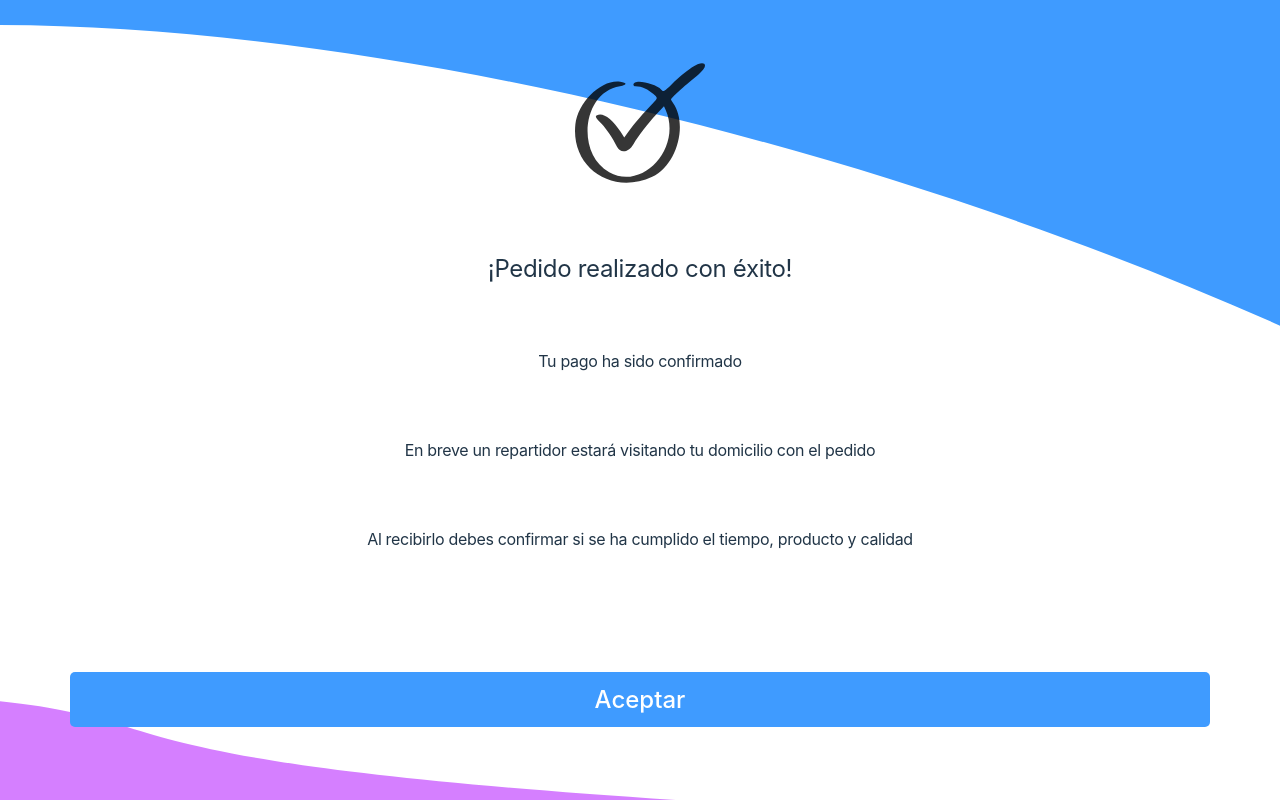
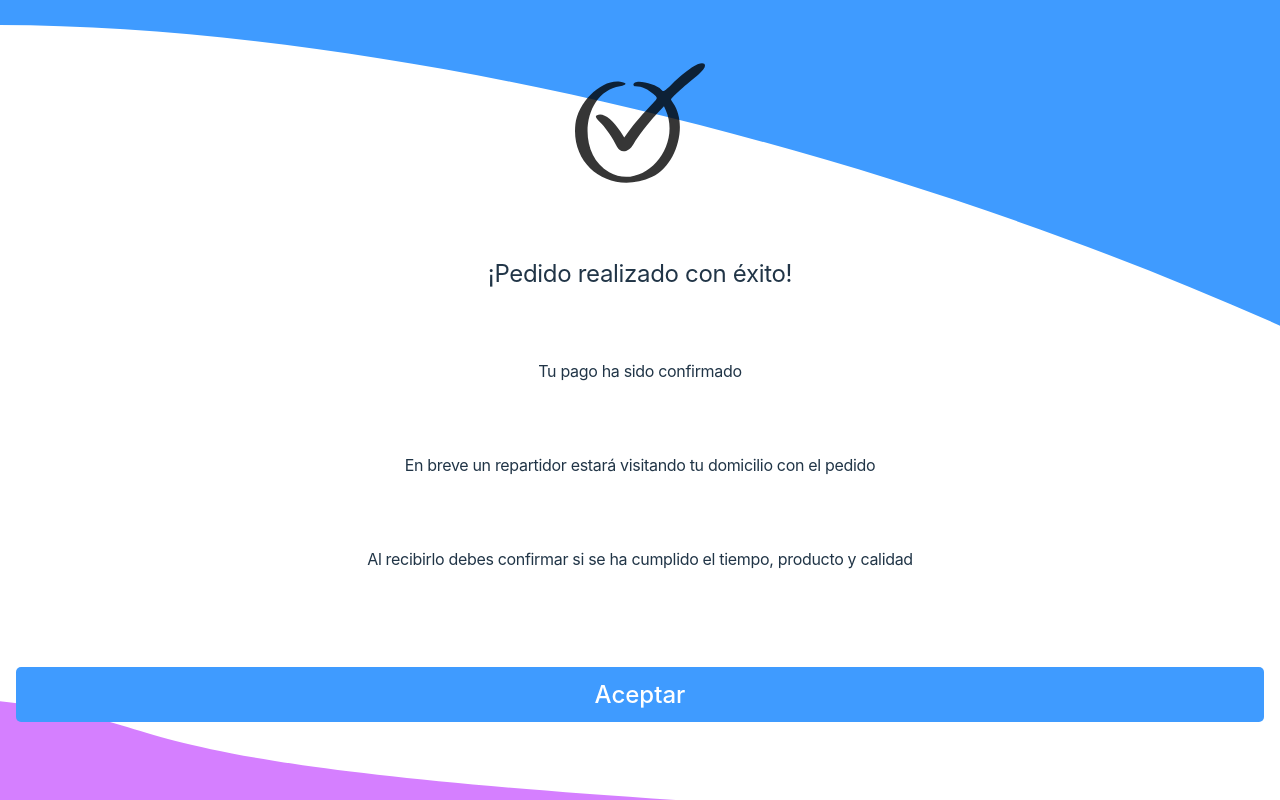
Before and after one commit to JoelFiare/s14-16-n-java, a React (Vite) app in the folder frontend/: page /busqueda/pagar/pedido-aprobado in a window 1280 px wide. Built offline with nearby package versions, Linux system fonts and the light colour scheme.

Commit message:
Style: fix margins in Approved

```diff
--- a/frontend/src/components/Approved/Approved.css
+++ b/frontend/src/components/Approved/Approved.css
@@ -2,7 +2,7 @@
   display: grid;
   row-gap: 20px;
   height: 100dvh;
-  padding: 58px 70px 28px;
+  padding: 58px 16px 28px;
   background: center / 100% 100% url(../../assets/background-Approve.svg);
   letter-spacing: -.32px;
 
@@ -21,9 +21,10 @@
   > p {
     font-size: 16px;
     font-weight: 400;
+    margin-inline: 17%;
   }
 
   > p:last-of-type {
-    margin-bottom: 56px
+    margin-bottom: 26px;
   }
 }
```
